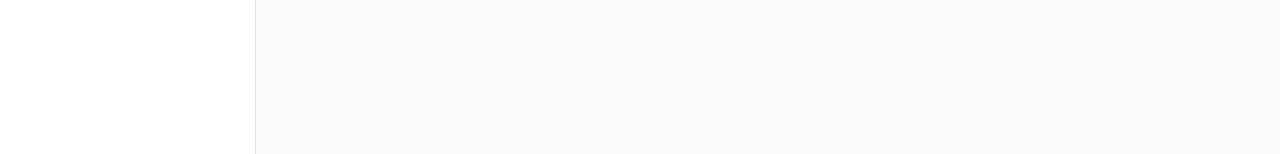
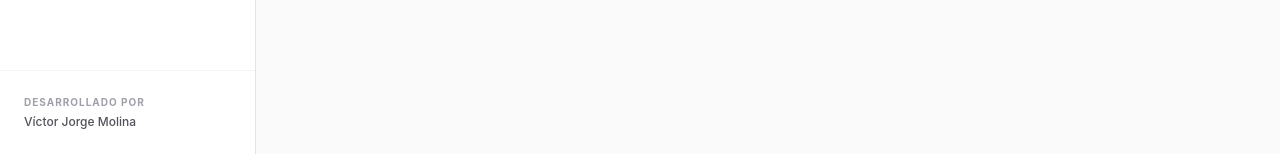
Before and after one commit to vjorgemol/fct-manager, a React (Vite) app: page / in a window 1280 px wide. Shown: the part 646-800 px from the top of the page. Built offline with nearby package versions, Linux system fonts and the light colour scheme; no server answers.

Commit message:
UI/Docs: Added developer contact information

```diff
--- a/src/components/Layout.tsx
+++ b/src/components/Layout.tsx
@@ -61,6 +61,15 @@
             </NavLink>
           ))}
         </nav>
+        <div className="p-6 border-t border-zinc-100">
+          <a
+            href="mailto:vicdejor@posteo.net"
+            className="group block"
+          >
+            <p className="text-[10px] font-bold text-zinc-400 uppercase tracking-widest mb-1 group-hover:text-primary-500 transition-colors">Desarrollado por</p>
+            <p className="text-xs font-medium text-zinc-600 group-hover:text-zinc-900 transition-colors">Víctor Jorge Molina</p>
+          </a>
+        </div>
       </aside>
 
       {/* Main Content */}
```
Also changed, not shown: 1 other file (tests, documents, lock files or other folders).
